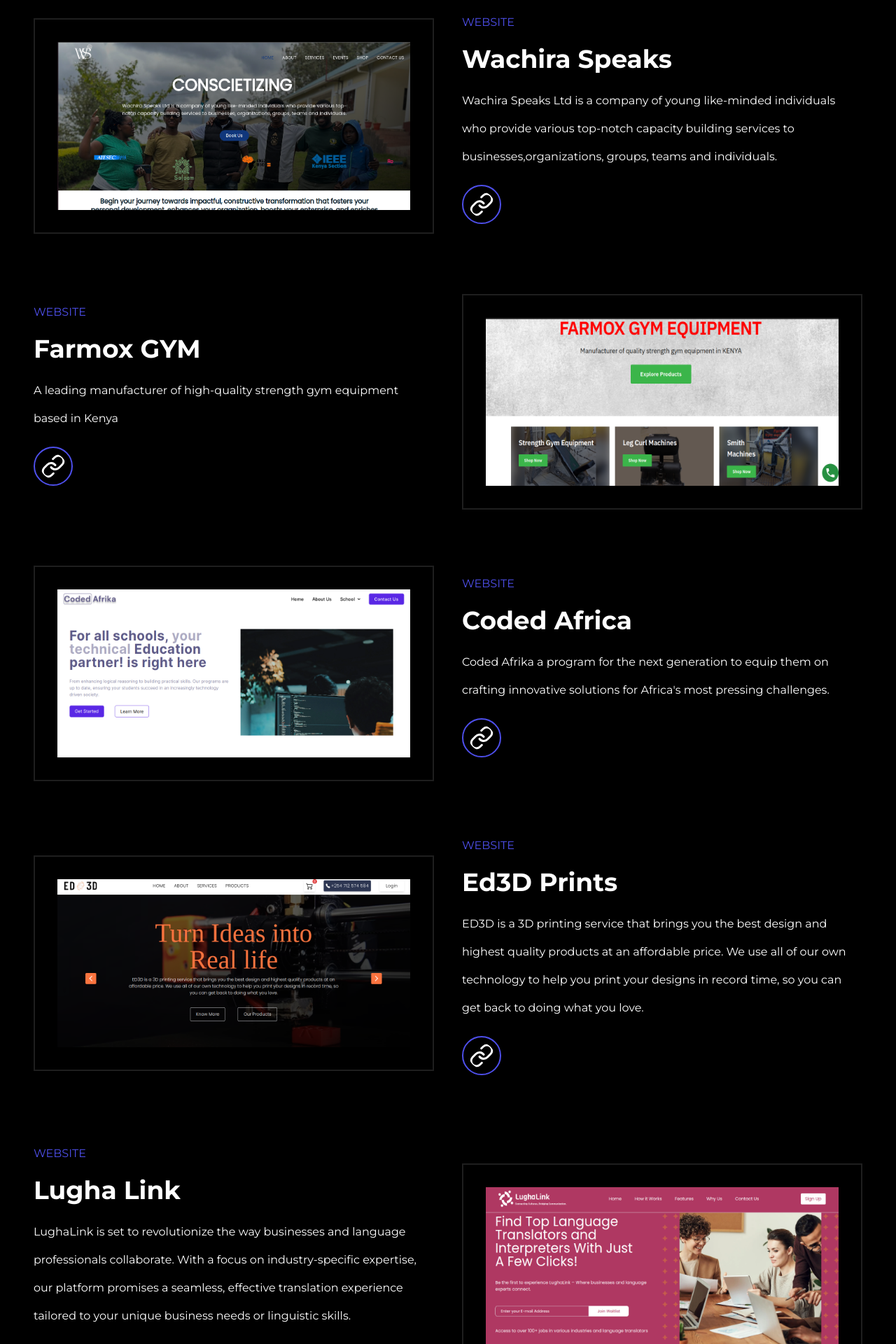
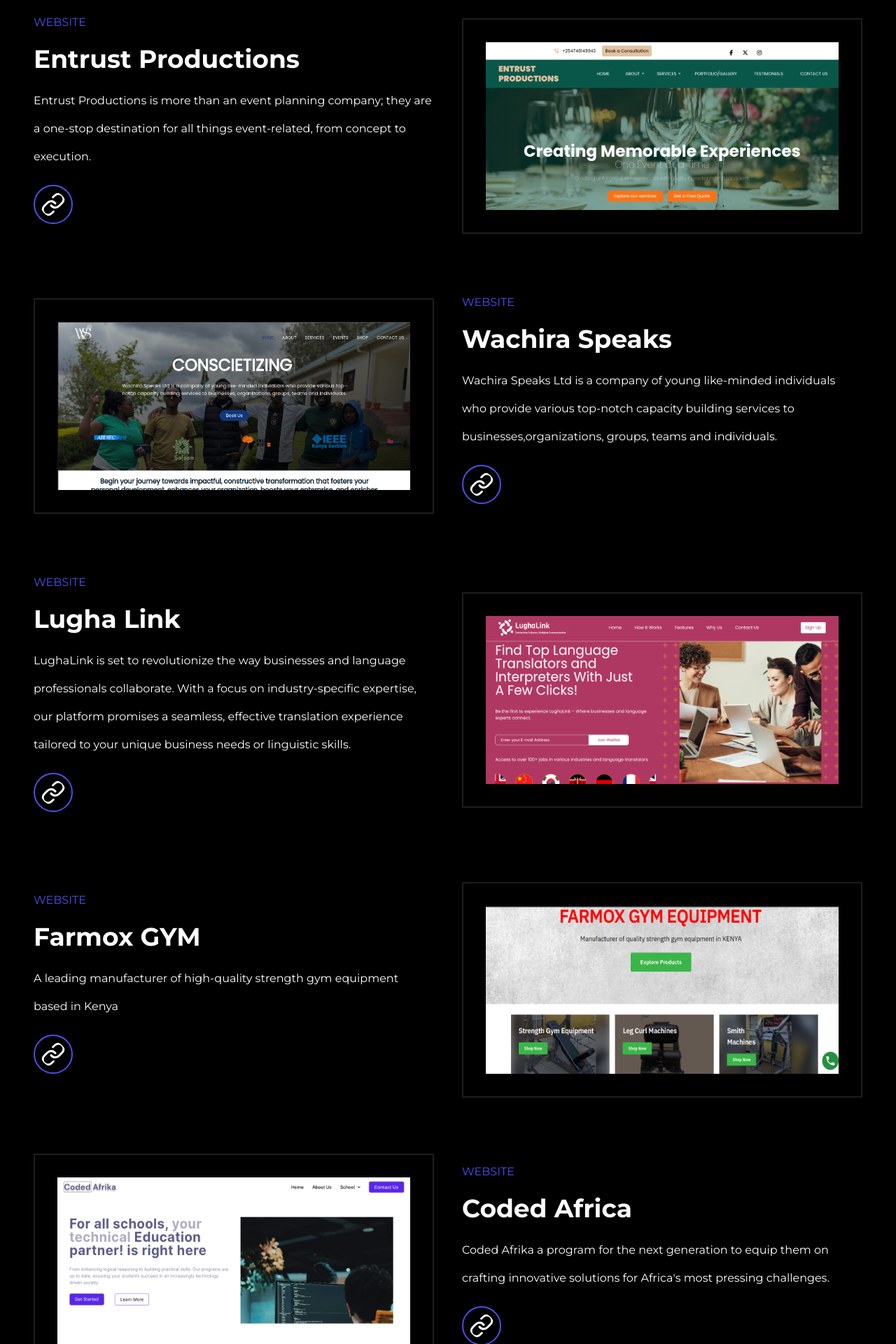
Before and after one commit to carreuky/Portfolio, a React (Vite) app: page / in a window 1280 px wide. Shown: the part 3280-5200 px from the top of the page at 70% size. Built offline with nearby package versions, Linux system fonts and the light colour scheme.

Commit message:
changes on projects

```diff
--- a/src/components/projects.jsx
+++ b/src/components/projects.jsx
@@ -3,6 +3,15 @@
 
 export default function projects() {
   const projects = [
+    {
+      title: "Entrust Productions",
+      type: "Website",
+      description:
+        "Entrust Productions is more than an event planning company; they are a one-stop destination for all things event-related, from concept to execution.",
+      image: "/img/projects/8.png",
+      link: "https://entrustproductions.co.ke",
+      imagePosition: "right",
+    },
     {
       title: "Wachira Speaks",
       type: "Website",
@@ -13,9 +22,19 @@
       imagePosition: "left",
     },
     {
-      title:'Farmox GYM',
-      type:'Website',
-      description:'A leading manufacturer of high-quality strength gym equipment based in Kenya',
+      title: "Lugha Link",
+      type: "Website",
+      description:
+        "LughaLink is set to revolutionize the way businesses and language professionals collaborate. With a focus on industry-specific expertise, our platform promises a seamless, effective translation experience tailored to your unique business needs or linguistic skills.",
+      image: "/img/projects/3.png",
+      link: "https://lughalink.com/",
+      imagePosition: "right",
+    },
+    {
+      title: "Farmox GYM",
+      type: "Website",
+      description:
+        "A leading manufacturer of high-quality strength gym equipment based in Kenya",
       image: "/img/projects/7.png",
       link: "https://farmoxgymequipment.com/",
       imagePosition: "right",
@@ -38,15 +57,7 @@
       link: "https://bespoke-medovik-6801ad.netlify.app/",
       imagePosition: "left",
     },
-    {
-      title: "Lugha Link",
-      type: "Website",
-      description:
-        "LughaLink is set to revolutionize the way businesses and language professionals collaborate. With a focus on industry-specific expertise, our platform promises a seamless, effective translation experience tailored to your unique business needs or linguistic skills.",
-      image: "/img/projects/3.png",
-      link: "https://lughalink.com/",
-      imagePosition: "right",
-    },
+
   ];
   return (
     <Fragment>
```
Also changed, not shown: public/img/projects/8.png (added).
